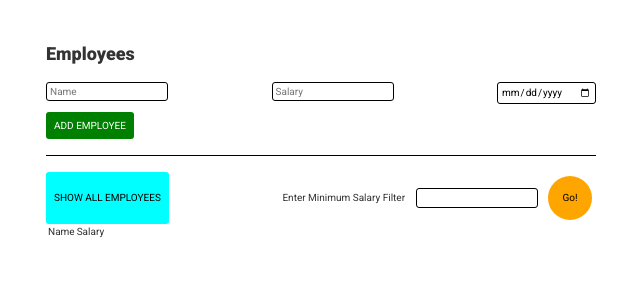
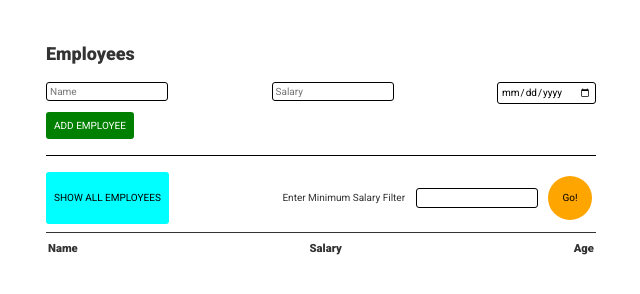
Before and after one commit to Serenarh/finalExamUncorrected, a website with bundled scripts: page index.html in a window 1280 px wide. Shown: the whole page, without its empty margins (319-959 px from the left). Built offline with nearby package versions, Linux system fonts and the light colour scheme.

Commit message:
:construction: Add table
Including basic styles.

```diff
--- a/index.html
+++ b/index.html
@@ -49,9 +49,10 @@
 
     <table id="employees">
       <thead>
-        <tr>
-          <td>Name</td>
-          <td>Salary</td>
+        <tr class="flex flex--justify-content-space-between">
+          <th>Name</th>
+          <th>Salary</th>
+          <th>Age</th>
         </tr>
       </thead>
       <tbody>
@@ -59,6 +60,13 @@
       </tbody>
     </table>
 
+    <template id="employee">
+      <tr>
+        <td></td>
+        <td></td>
+      </tr>
+    </template>
+
     <script src="./scripts.js" type="module"></script>
   </body>
 </html>
--- a/style.css
+++ b/style.css
@@ -15,6 +15,10 @@ th {
 h1 {
   font-size: 1.802em;
   margin: 2.75rem 0 1.05rem;
+}
+
+th {
+  font-size: 1.125em;
 }
 
 input {
@@ -48,6 +52,13 @@ button {
   text-transform: uppercase;
 }
 
+table {
+  border-top: solid thin #333;
+  margin: 0.5rem 0;
+  padding: 0.5rem 0;
+  width: 550px;
+}
+
 #filter-min-salary {
   background-color: orange;
   border-radius: 50%;
```
